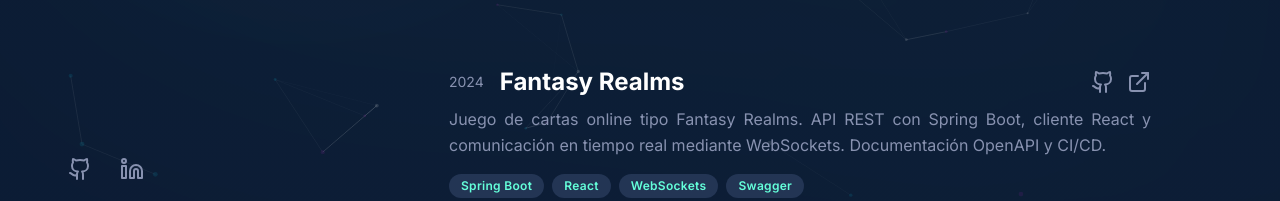
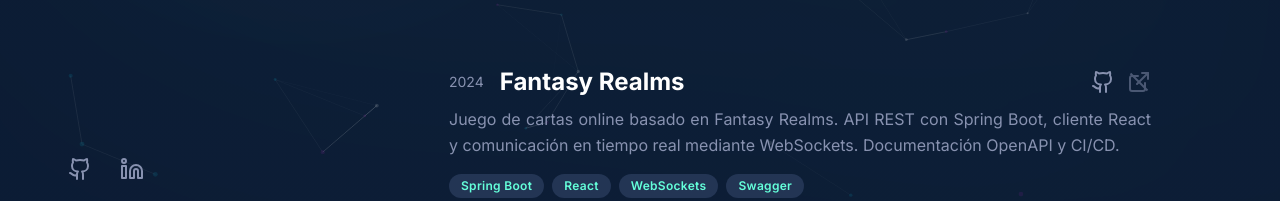
Before and after one commit to PDJ6975/Portfolio, a Next.js app: page / in a window 1280 px wide. Shown: the part 599-800 px from the top of the page. Built offline with nearby package versions, Linux system fonts and the light colour scheme.

Commit message:
feat: Mejorar descripciones de proyectos y manejar la disponibilidad de demos en ProjectsSection

```diff
--- a/src/components/ProjectsSection.tsx
+++ b/src/components/ProjectsSection.tsx
@@ -16,9 +16,9 @@ const projects = [
     year: "2024",
     title: "Fantasy Realms",
     description:
-      "Juego de cartas online tipo Fantasy Realms. API REST con Spring Boot, cliente React y comunicación en tiempo real mediante WebSockets. Documentación OpenAPI y CI/CD.",
+      "Juego de cartas online basado en Fantasy Realms. API REST con Spring Boot, cliente React y comunicación en tiempo real mediante WebSockets. Documentación OpenAPI y CI/CD.",
     tech: ["Spring Boot", "React", "WebSockets", "Swagger"],
-    github: "https://github.com/PDJ6975/fantasy-realms",
+    github: "https://github.com/PDJ6975/FantasyRealms",
     demo: "",
   },
   {
@@ -37,7 +37,7 @@ const projects = [
       "Aplicación móvil multiplataforma para recomendaciones de libros usando IA (embeddings, MMR). Construida con Expo y Supabase.",
     tech: ["React Native", "Expo", "TypeScript", "Supabase"],
     github: "https://github.com/PDJ6975/nextread",
-    demo: "",
+    demo: "https://pdj6975.github.io/NextRead",
   },
 ];
 
@@ -76,6 +76,7 @@ export default function ProjectsSection() {
                 >
                   <GithubIcon className="w-6 h-6" />
                 </a>
+{project.demo ? (
                   <a
                     href={project.demo}
                     target="_blank"
@@ -85,6 +86,17 @@ export default function ProjectsSection() {
                   >
                     <ExternalLink className="w-6 h-6" />
                   </a>
+                ) : (
+                  <div
+                    className="text-[#8892b0] opacity-50 cursor-not-allowed relative"
+                    title="Demo no disponible - Solo código fuente"
+                  >
+                    <ExternalLink className="w-6 h-6" />
+                    <div className="absolute inset-0 flex items-center justify-center">
+                      <div className="w-8 h-0.5 bg-[#8892b0] rotate-45"></div>
+                    </div>
+                  </div>
+                )}
               </div>
             </div>
             <p className="text-[#ccd6f6] text-base leading-relaxed text-justify mb-1">{project.description}</p>
```
Lines whose indentation alone changed are shown as unchanged.
